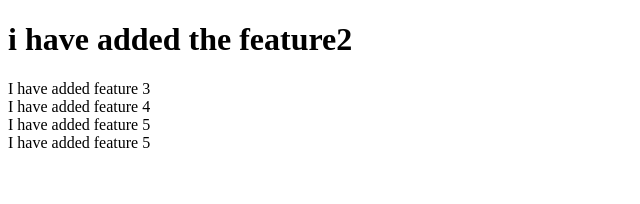
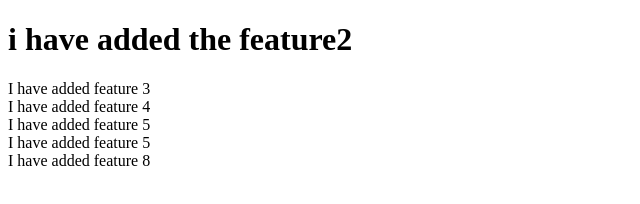
Before and after one commit to kahwaji-elie/githubtutorial, a plain HTML site: page index.html in a window 1280 px wide. Shown: the whole page, without its empty margins (0-640 px from the left). Drawn offline with Linux system fonts and the light colour scheme.

Commit message:
added feature 8

```diff
--- a/index.html
+++ b/index.html
@@ -24,6 +24,9 @@
       <div id="feature7">
         <span>I have added feature 5</span>
     </div>
+    <div id="feature8">
+        <span>I have added feature 8</span>
+    </div>
 </body>
 
 </html>
```
